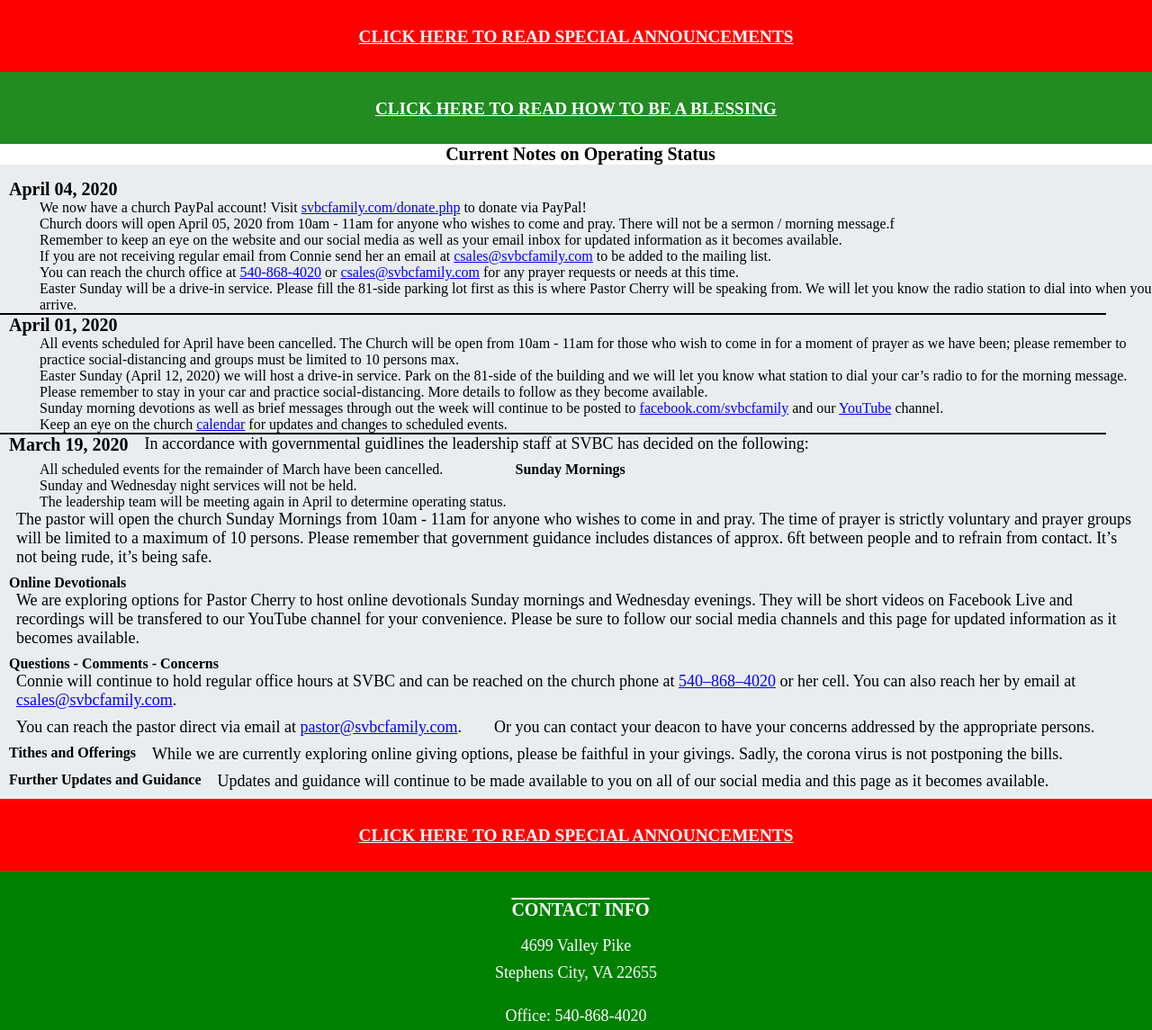
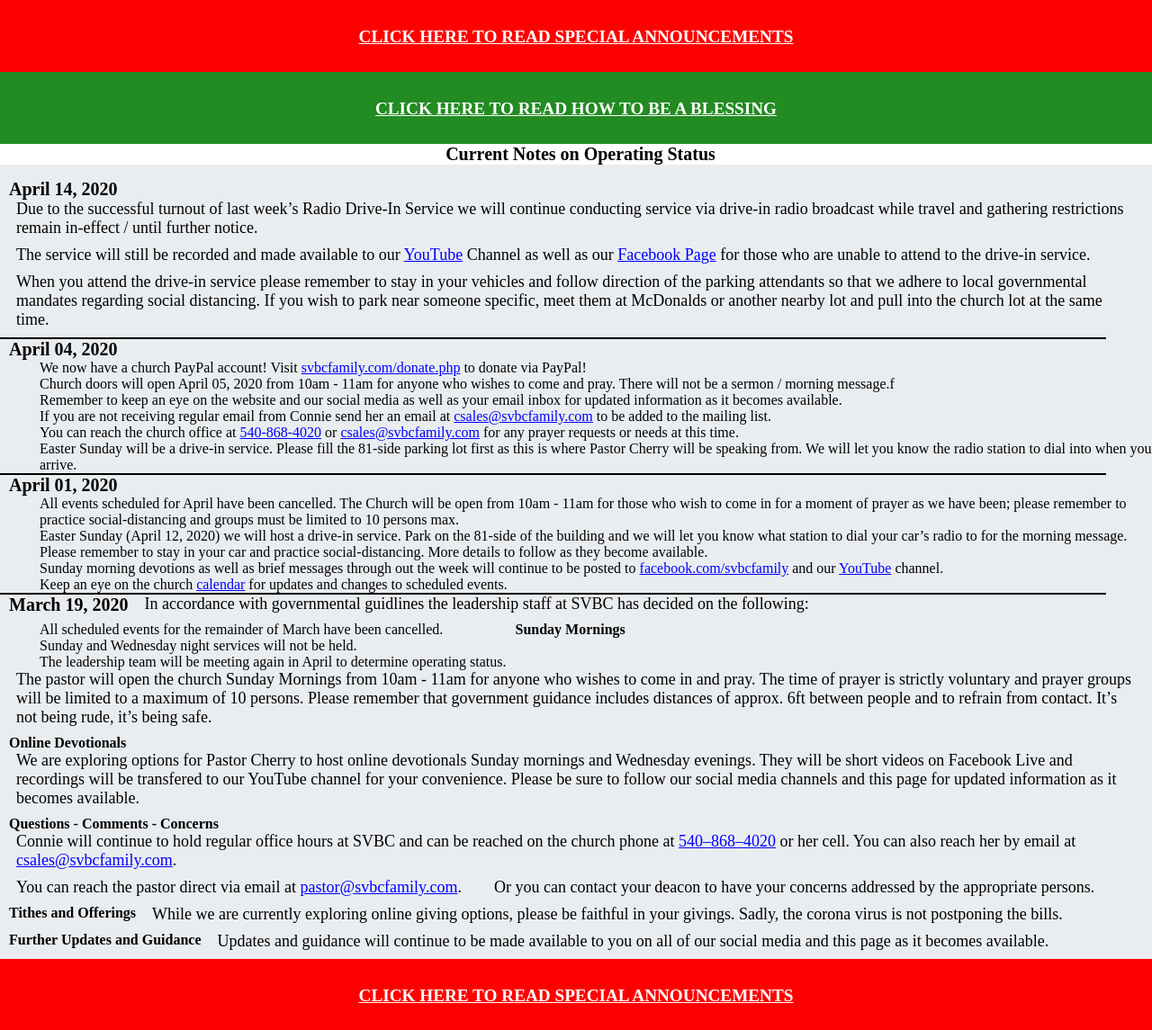
Before and after one commit to lewisdm87/svbcfamily.github.io, a PHP site: page /status.php in a window 1280 px wide. Shown: the part 86-1231 px from the top of the page at 90% size. Run offline with PHP 8.4, Linux system fonts and the light colour scheme; some libraries are stand-ins or nearby versions.

Commit message:
Drive-in radio service new norm

```diff
--- a/status.php
+++ b/status.php
@@ -20,6 +20,19 @@
 </div>
 
 <div class="main">
+
+<h2>April 14, 2020</h2>
+
+<p>Due to the successful turnout of last week’s Radio Drive-In Service we will continue conducting service via drive-in radio broadcast while travel and gathering restrictions remain in-effect / until further notice.</p>
+
+<p>The service will still be recorded and made available to our <a class="nav" href="https://www.youtube.com/channel/UCVNMH7wzOzSwZ6l-HnoKC7g" title="SVBC YouTube Channel">YouTube</a> Channel as well as our <a class="nav" href="https://www.facebook.com/svbcfamily" title="SVBC Facebook Page">Facebook Page</a> for those who are unable to attend to the drive-in service.</p>
+
+<p>When you attend the drive-in service please remember to stay in your vehicles and follow direction of the parking attendants so that we adhere to local governmental mandates regarding social distancing. If you wish to park near someone specific, meet them at McDonalds or another nearby lot and pull into the church lot at the same time.</p>
+
+
+
+
+<hr>
 
 <h2>April 04, 2020</h2>
 
```
